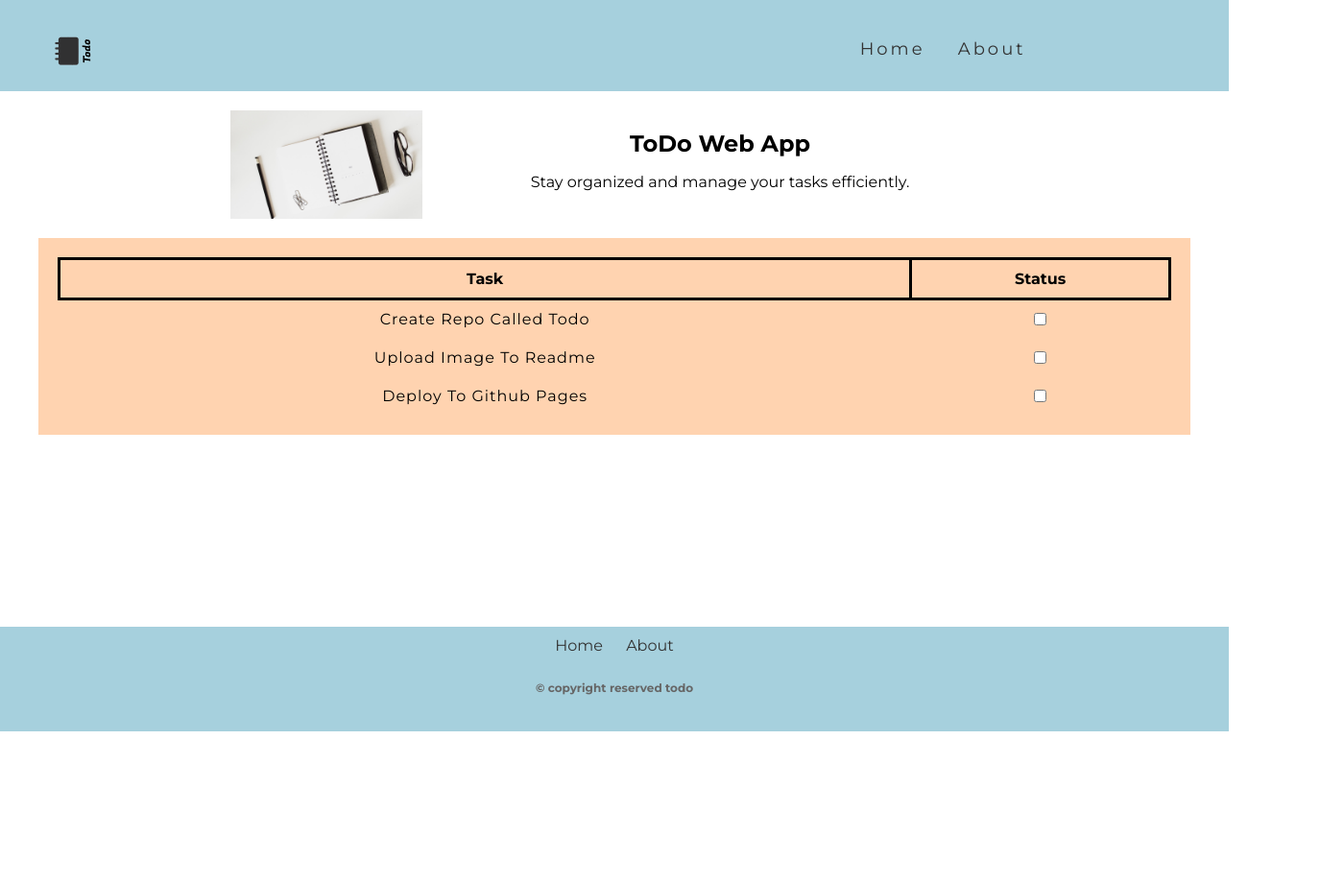
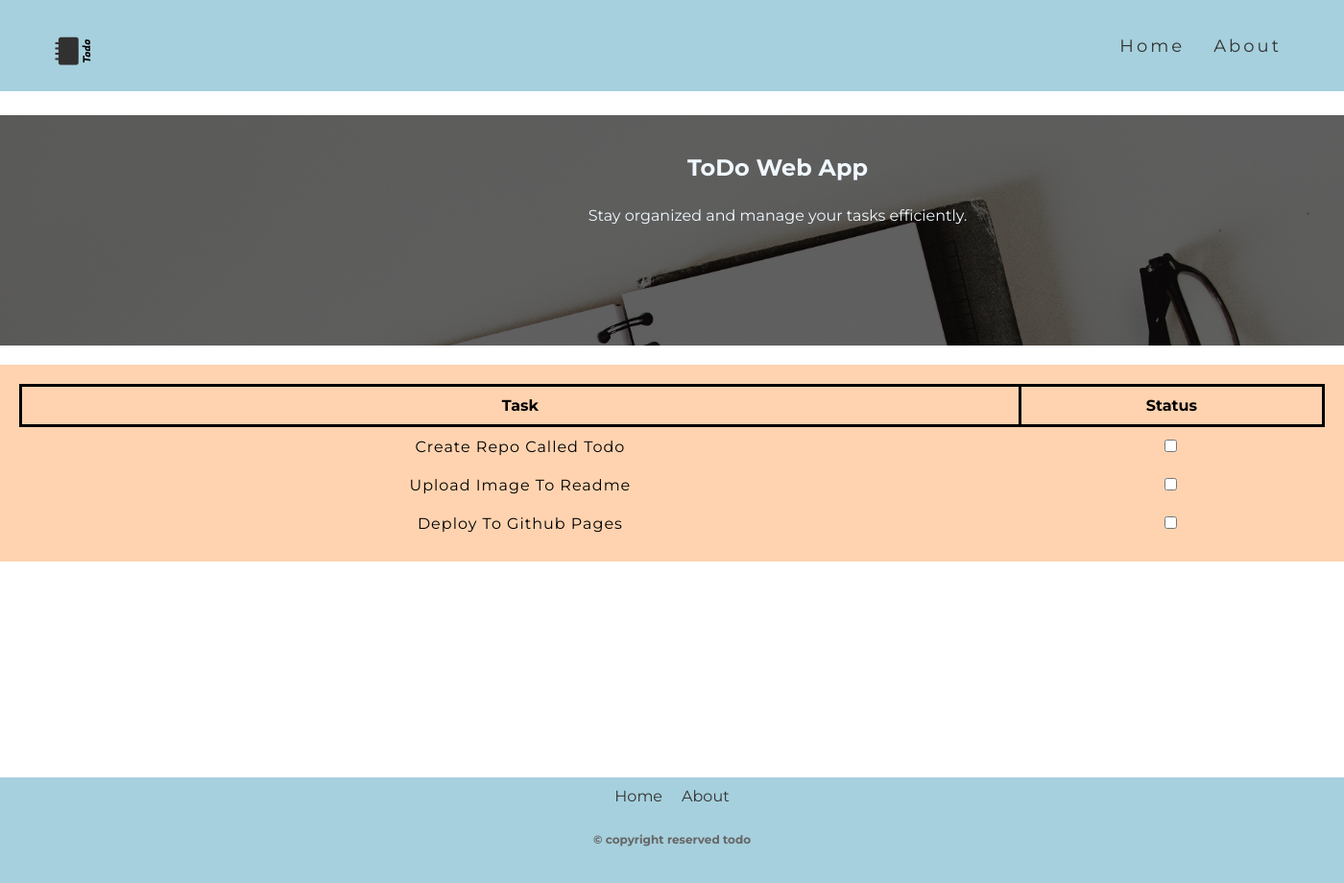
Before and after one commit to Muhammad-abushanab/todo-project, a plain HTML site: page index.html in a window 1280 px wide. Shown: the whole page at 96% size, 1400 px wide, since content can reach past the window. Before the commit the page ends 800 px from the top, so only its background shows below. Drawn offline with Linux system fonts and the light colour scheme.

Commit message:
edited to flex view

```diff
--- a/assets/css/style.css
+++ b/assets/css/style.css
@@ -2,8 +2,12 @@
 
 html,
 body {
+    display: flex;
+    flex-direction: column;
+    gap: 25px;
     font-family: 'Montserrat';
-    margin: 0;
+    margin: auto;
+    width: 1400px;
     padding: 0;
     height: 100%;
 }
@@ -16,6 +20,8 @@ body {
 /* header styling  */
 
 header {
+    display: flex;
+    justify-content: space-between;
     background-color: #A6D0DD;
     padding: 10px;
     height: 75px;
@@ -30,12 +36,15 @@ header img {
 
 nav {
     height: inherit;
-    float: right;
+    display: flex;
+    align-items: center;
     text-align: center;
 }
 
 nav ul {
-    position: relative;
+    display: flex;
+    justify-content: center;
+    align-items: center;
     margin-right: 10px;
     top: 40%;
     right: 50%;
@@ -52,13 +61,15 @@ nav ul li {
     margin-left: 10px;
     transition: 0.3s;
 }
-nav ul li:hover{
+
+nav ul li:hover {
     color: white;
     border-style: solid;
     border-radius: 5%;
     border-color: #FFD3B0;
     background-color: #FFD3B0;
 }
+
 nav ul li a {
     letter-spacing: 3px;
     font-size: large;
@@ -73,19 +84,32 @@ nav ul li a:hover {
 /* end of header styling */
 
 main {
+    display: flex;
+    flex-direction: column;
+    gap: 20px;
     margin-bottom: 150px;
     padding-bottom: 50px;
 }
 
 /* start the hero section */
 #hero {
+    display: flex;
+    justify-content: space-between;
     background-color: white;
     padding: 20px;
+    height: 200px;
     text-align: center;
     overflow: hidden;
+    background: #333 url(../img/hero.jpg);
+    background-size: cover;
+    background-repeat: no-repeat;
+    background-blend-mode: overlay;
 }
 
 #hero .container {
+    display: flex;
+    justify-content: space-between;
+    flex-direction: row-reverse;
     max-width: 800px;
     margin: 0 auto;
 }
@@ -98,6 +122,10 @@ main {
 }
 
 #hero .hero-text {
+    color: aliceblue;
+    display: flex;
+    flex-direction: column;
+    justify-content: flex-start;
     overflow: hidden;
     margin-left: 220px;
 }
@@ -118,7 +146,6 @@ main {
 #table {
     background-color: #FFD3B0;
     padding: 20px;
-    margin: 0 40px;
 }
 
 
@@ -162,6 +189,8 @@ footer {
 
 
 footer ul {
+    display: flex;
+    justify-content: center;
     list-style-type: none;
     margin: 0;
     padding: 0;
@@ -169,7 +198,6 @@ footer ul {
 }
 
 footer ul li {
-    display: inline-block;
     margin: 0 10px;
 }
 
@@ -198,11 +226,12 @@ footer .container .footer-copyright {
 }
 
 #my-information .container {
+    display: flex;
+    flex-direction: column;
     margin-top: 20px;
 }
 
 #my-information .my-photo {
-    display: block;
     margin: 0 auto;
     width: 200px;
     height: 200px;
@@ -232,6 +261,8 @@ footer .container .footer-copyright {
 }
 
 #user-contact .container {
+    display: flex;
+    flex-direction: column;
     max-width: 400px;
     margin: 0 auto;
 }
@@ -263,6 +294,7 @@ footer .container .footer-copyright {
     cursor: pointer;
     transition: 0.3s;
 }
+
 #user-contact form button:hover {
     color: black;
     background-color: #FFD3B0;
--- a/index.html
+++ b/index.html
@@ -20,9 +20,14 @@
             </nav>
         </header>
         <main>
+            <!-- <section id="hero">
+                <div class="container">
+                    <img class="hero" src="./assets/img/hero.jpg" alt="hero image">
+                </div>
+            </section> -->
             <section id="hero">
                 <div class="container">
-                    <img class="hero-image" src="./assets/img/hero.jpg" alt="hero image">
+                    <!-- <img class="hero-image" src="./assets/img/hero.jpg" alt="hero image"> -->
                     <div class="hero-text">
                         <h2>ToDo Web App</h2>
                         <p>Stay organized and manage your tasks efficiently.</p>
```
